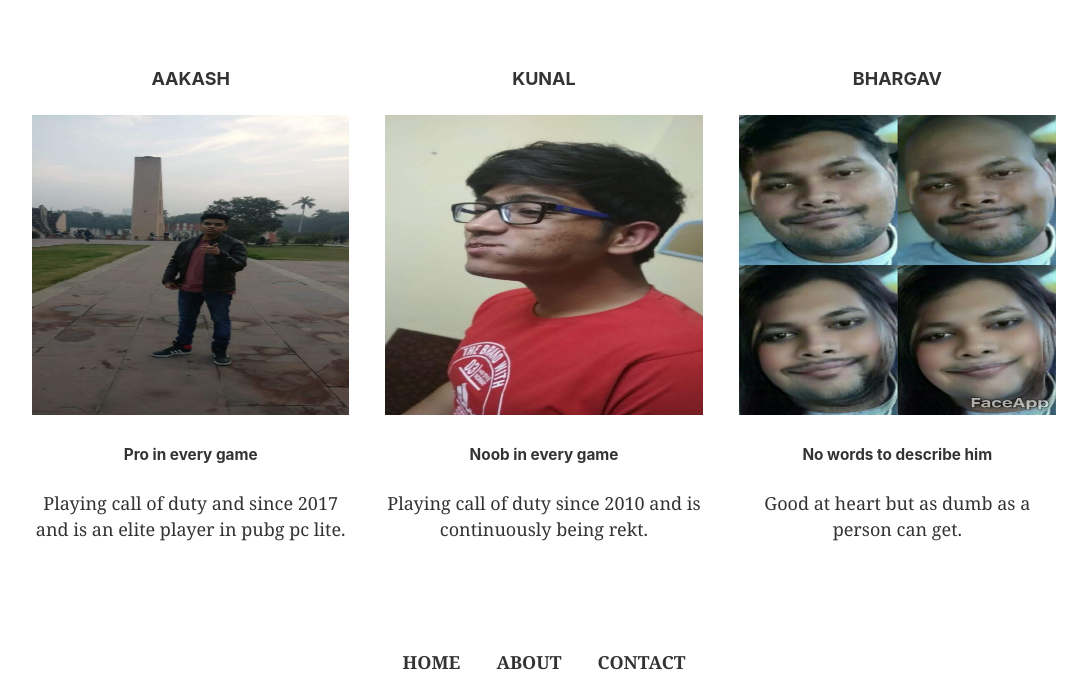
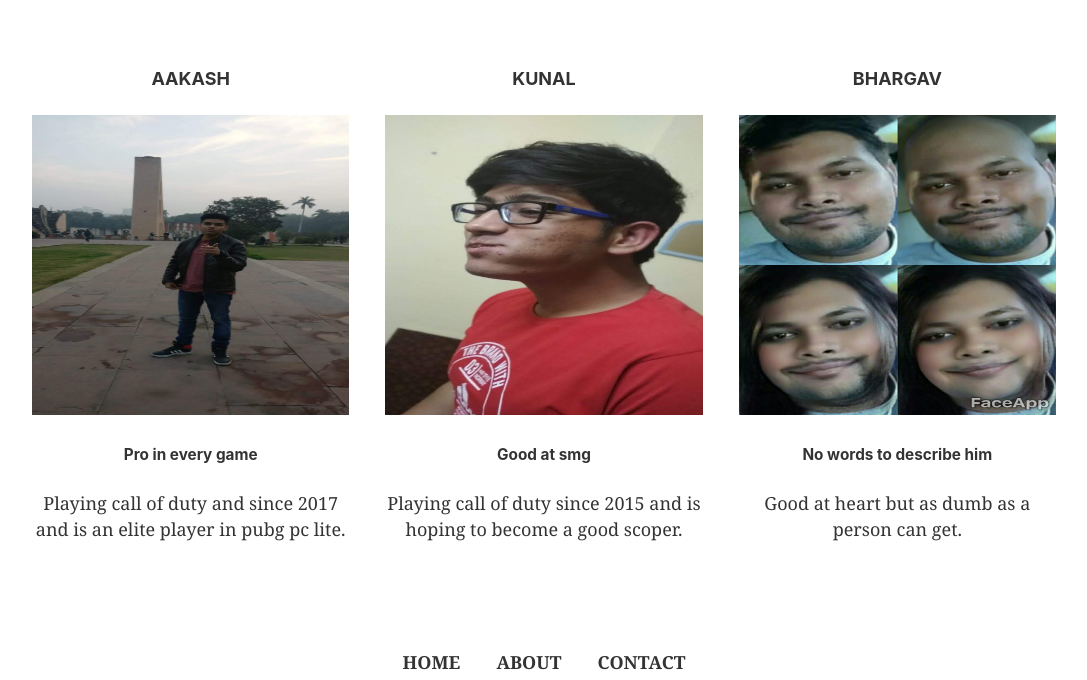
Before and after one commit to salujaparam/verse, a Gatsby site: page / in a window 1280 px wide. Shown: the part 1997-2677 px from the top of the page, without its empty margins (96-1183 px from the left). Built offline with nearby package versions, Linux system fonts and the light colour scheme; Gatsby itself is replaced by a stand-in of ours.

```diff
--- a/src/constants/players.js
+++ b/src/constants/players.js
@@ -33,8 +33,8 @@ export default [
     {
         image: kunal,
         name: "Kunal",
-        title: "Noob in every game",
-        description: "Playing call of duty since 2010 and is continuously being rekt."
+        title: "Good at smg",
+        description: "Playing call of duty since 2015 and is hoping to become a good scoper."
     },
     {
         image: killer,
```
